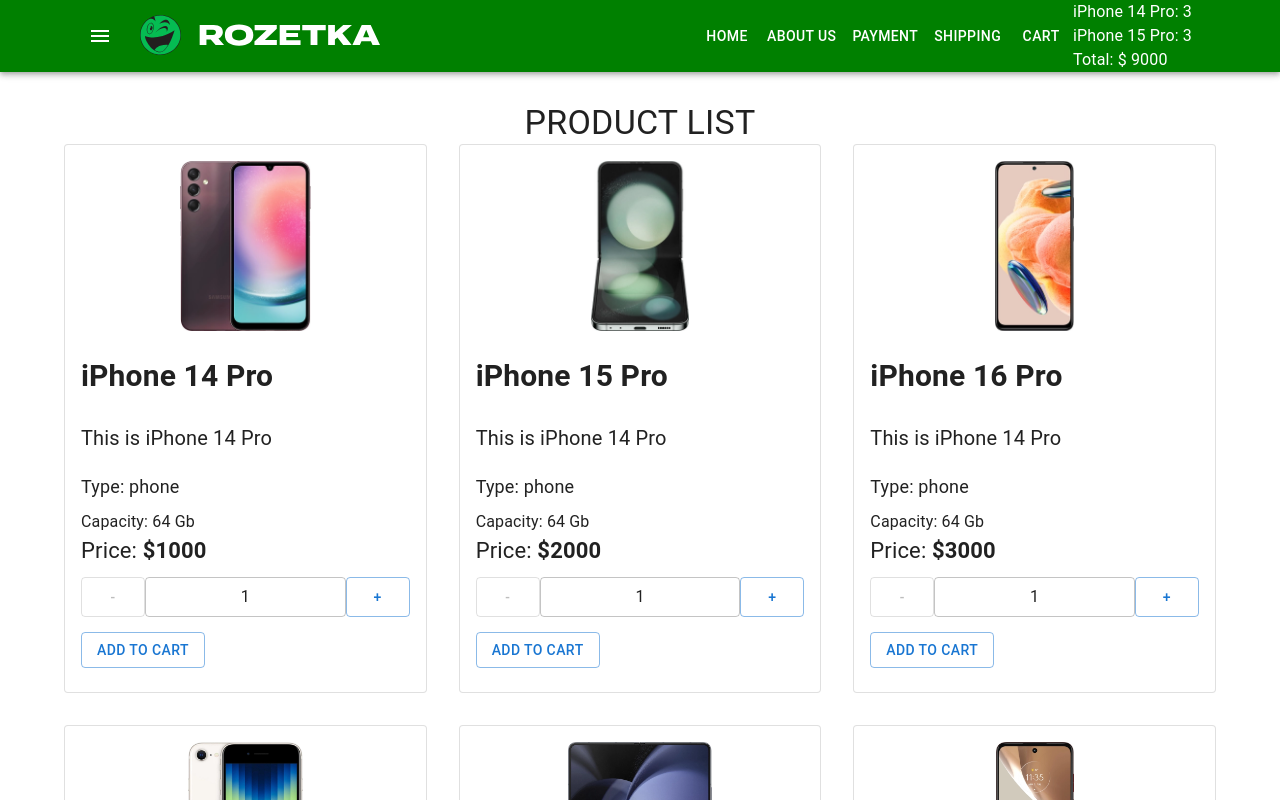
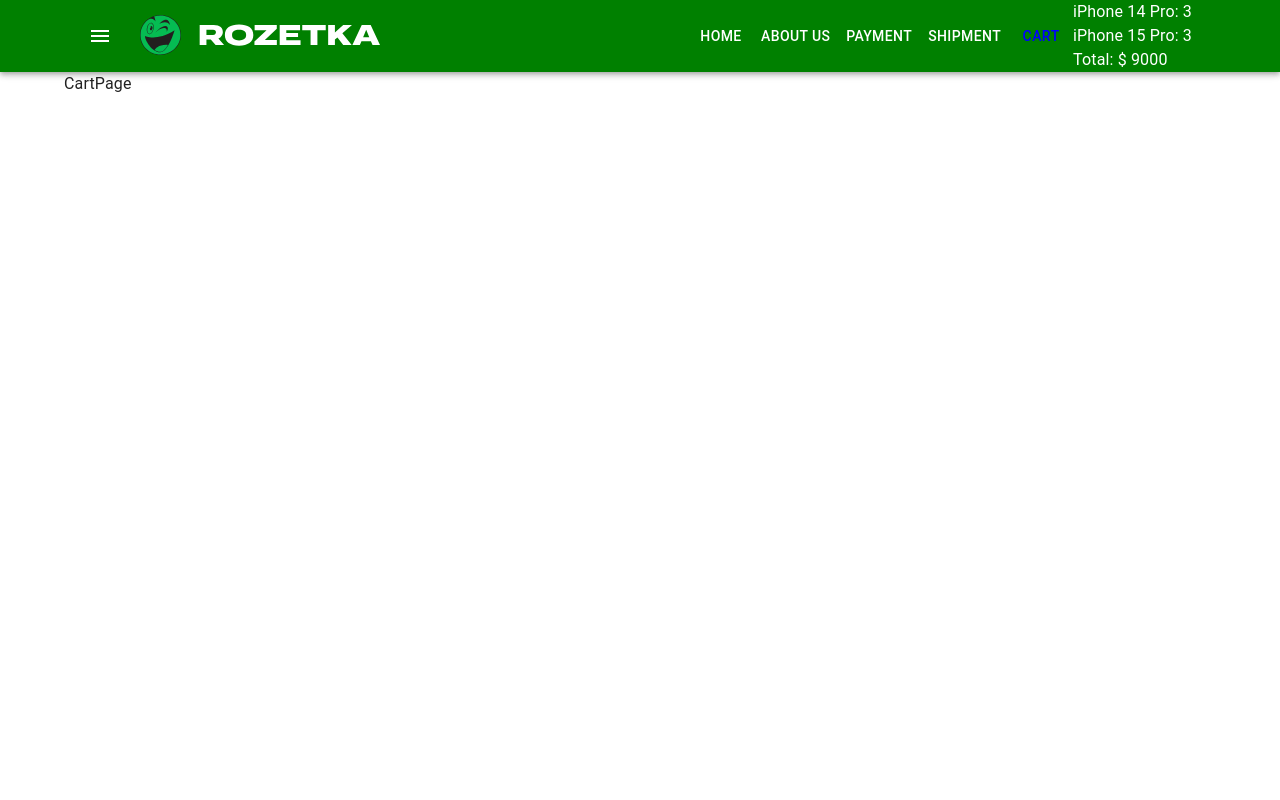
Before and after one commit to vvs0503624459/Educational-project-in-React, a React (Create React App) app: page /cart in a window 1280 px wide. Shown: the top 800 px of the page. Built offline with nearby package versions, Linux system fonts and the light colour scheme.

Commit message:
added children pages

```diff
--- a/package.json
+++ b/package.json
@@ -16,6 +16,7 @@
     "@types/react-dom": "^18.2.7",
     "react": "^18.2.0",
     "react-dom": "^18.2.0",
+    "react-router-dom": "^6.14.2",
     "react-scripts": "5.0.1",
     "sass": "^1.63.6",
     "typescript": "^4.9.5",
--- a/src/components/CartHeader/CartHeader.tsx
+++ b/src/components/CartHeader/CartHeader.tsx
@@ -29,7 +29,7 @@
             productsObject[parseInt(productId)].price *
               productsInCart[parseInt(productId)],
           0
-        )}{" "}
+        )}
       </div>
     </div>
   );
--- a/src/components/Menu/Menu.tsx
+++ b/src/components/Menu/Menu.tsx
@@ -1,14 +1,36 @@
-import { Button } from "@mui/material";
+// import { Button } from "@mui/material";
+// import { NavLink } from "react-router-dom";
+// import "./MenuItem.scss";
+import MenuItem from "./MenuItem";
+type Props = {
+  // to: string;
+};
 
-type Props = {};
 const Menu = (props: Props) => {
   return (
     <>
-      <Button color="inherit">Home</Button>
+      {/* <Button color="inherit">
+        <NavLink
+          className={({ isActive }) =>
+            isActive ? "menu-item-active" : "menu-item"
+          }
+          to="/"
+        >
+          Home
+        </NavLink>
+      </Button>
       <Button color="inherit">About us</Button>
       <Button color="inherit">Payment</Button>
       <Button color="inherit">Shipping</Button>
-      <Button color="inherit">Cart</Button>
+      <Button color="inherit">
+        <NavLink to="/cart">Cart</NavLink>
+      </Button> */}
+
+      <MenuItem to="/">Home</MenuItem>
+      <MenuItem to="/about-us">About us</MenuItem>
+      <MenuItem to="/payment">Payment</MenuItem>
+      <MenuItem to="/shipment">Shipment</MenuItem>
+      <MenuItem to="/cart">Cart</MenuItem>
     </>
   );
 };
--- /dev/null
+++ b/src/components/Menu/MenuItem.scss
@@ -0,0 +1,8 @@
+.menu-item-active {
+  color: blue;
+  text-decoration: none;
+}
+.menu-item {
+  color: white;
+  text-decoration: none;
+}
--- /dev/null
+++ b/src/components/Menu/MenuItem.tsx
@@ -0,0 +1,25 @@
+import { Button } from "@mui/material";
+import { NavLink } from "react-router-dom";
+import "./MenuItem.scss";
+
+type Props = {
+  to: string;
+  children: React.ReactNode;
+};
+
+const MeneItem = ({ to, children }: Props) => {
+  return (
+    <Button color="inherit">
+      <NavLink
+        className={({ isActive }) =>
+          isActive ? "menu-item-active" : "menu-item"
+        }
+        to={to}
+      >
+        {children}
+      </NavLink>
+    </Button>
+  );
+};
+
+export default MeneItem;
--- a/src/conteiner/App/App.tsx
+++ b/src/conteiner/App/App.tsx
@@ -1,8 +1,11 @@
 import Header from "../Header/Header";
 import CssBaseline from "@mui/material/CssBaseline";
 import { StyledEngineProvider } from "@mui/material/styles";
-import Main from "conteiner/Main/Main";
 import { useState } from "react";
+import { Route, Routes } from "react-router-dom";
+import { Container } from "@mui/material";
+import Home from "pages/Home/Home";
+import CartPage from "pages/Cart/CartPage";
 type Props = {};
 type ProductsInCartType = {
   [id: number]: number;
@@ -24,10 +27,15 @@
     <StyledEngineProvider injectFirst>
       <CssBaseline />
       <Header productsInCart={productsInCart} />
-      {/* <button onClick={() => addProductToCart(2, 5)}>
-        add to cart (id:2, count:5)
-      </button> */}
-      <Main addProductToCart={addProductToCart} />
+      <Container>
+        <Routes>
+          <Route
+            path="/"
+            element={<Home addProductToCart={addProductToCart} />}
+          />
+          <Route path="/cart" element={<CartPage />} />
+        </Routes>
+      </Container>
     </StyledEngineProvider>
   );
 };
--- a/src/conteiner/Main/Main.tsx
+++ /dev/null
@@ -1,13 +0,0 @@
-import { Container } from "@mui/material";
-import Home from "pages/Home/Home";
-type Props = {
-  addProductToCart: (id: number, count: number) => void;
-};
-const Main = ({ addProductToCart }: Props) => {
-  return (
-    <Container>
-      <Home addProductToCart={addProductToCart} />
-    </Container>
-  );
-};
-export default Main;
--- a/src/index.tsx
+++ b/src/index.tsx
@@ -1,12 +1,15 @@
 import React from "react";
 import ReactDOM from "react-dom/client";
 import App from "./conteiner/App/App";
+import { BrowserRouter } from "react-router-dom";
 
 const root = ReactDOM.createRoot(
   document.getElementById("root") as HTMLElement
 );
 root.render(
   <React.StrictMode>
-    <App />
+    <BrowserRouter>
+      <App />
+    </BrowserRouter>
   </React.StrictMode>
 );
--- /dev/null
+++ b/src/pages/Cart/CartPage.tsx
@@ -0,0 +1,9 @@
+import React from "react";
+
+type Props = {};
+
+const CartPage = (props: Props) => {
+  return <div>CartPage</div>;
+};
+
+export default CartPage;
```
Also changed, not shown: 1 other file (tests, documents, lock files or other folders).
